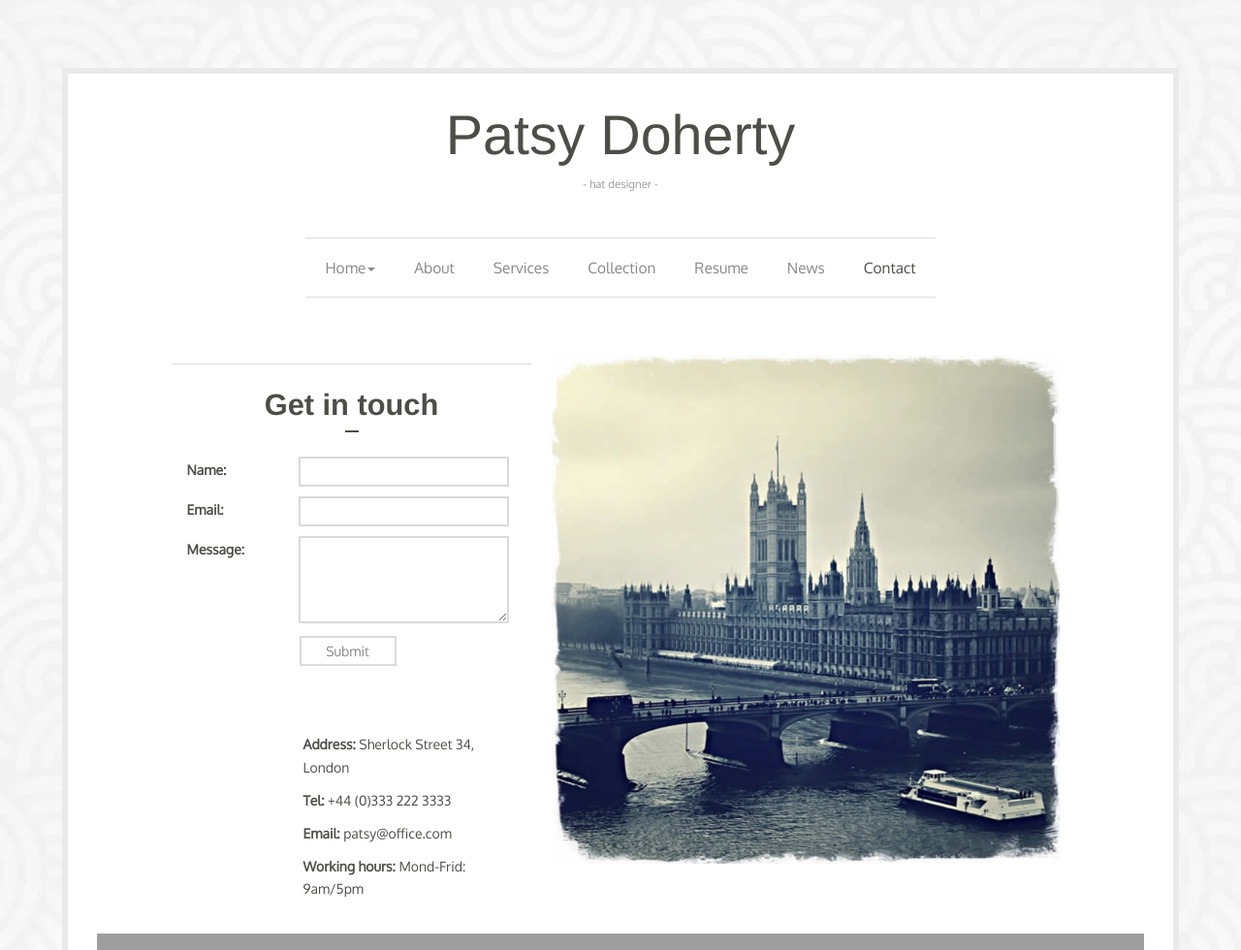
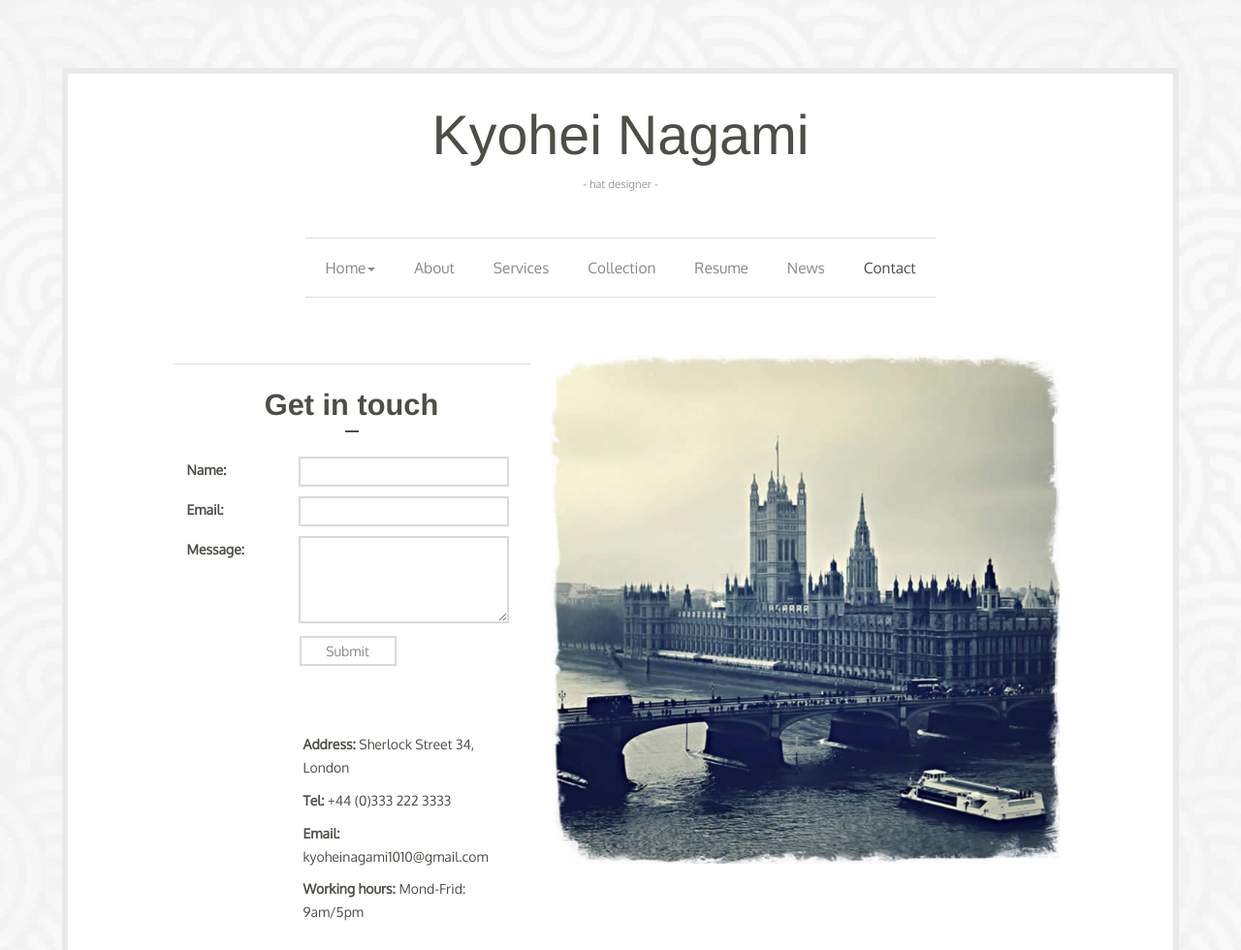
Before and after one commit to KNpresents/portfolio, a plain HTML site: page contact.html in a window 1280 px wide. Shown: the top 980 px of the page at 97% size. Drawn offline with Linux system fonts and the light colour scheme; some packages are replaced by stand-ins of ours; grey boxes are pictures that could not be loaded; a web font is replaced by a local one.

Commit message:
Update contact.html

```diff
--- a/contact.html
+++ b/contact.html
@@ -1,7 +1,7 @@
 <!DOCTYPE html>
 <html lang="en">
     <head>
-        <title>Patsy Doherty - Contact</title>
+        <title>Kyohei Nagami - Contact</title>
 
         <meta charset="utf-8">
         <meta name="description" content="">
@@ -31,7 +31,7 @@
    <div class="wrapper">
   	  <div class="col-md-12">
          <!-- Logo -->
-         <div class="brand wow fadeIn" data-wow-delay="0.1s"> Patsy Doherty
+         <div class="brand wow fadeIn" data-wow-delay="0.1s"> Kyohei Nagami
            <div class="title"> - hat designer -  </div>
          </div>
 
@@ -46,7 +46,7 @@
                     <span class="icon-bar"></span>
                 </button>
                 <!-- navbar-brand is hidden on larger screens, but visible when the menu is collapsed -->
-                <div class="navbar-brand"><a href="#">Patsy Doherty</a>
+                <div class="navbar-brand"><a href="#">Kyohei Nagami</a>
                 <div class="title"> - hat designer - </div>
                 </div>
 
@@ -109,7 +109,7 @@
 		            </div>
                     <h6><strong>Address:</strong> Sherlock Street 34, London
                     <span><strong>Tel: </strong>+44 (0)333 222 3333</span>
-                    <span><strong>Email: </strong><a href="mailto:patsy@office.com"> patsy@office.com
+                    <span><strong>Email: </strong><a href="mailto:kyohei-42@outlook.com"> kyoheinagami1010@gmail.com
                     </a></span>
                     <span><strong>Working hours: </strong>Mond-Frid: 9am/5pm</span></h6>
              </div>
```
